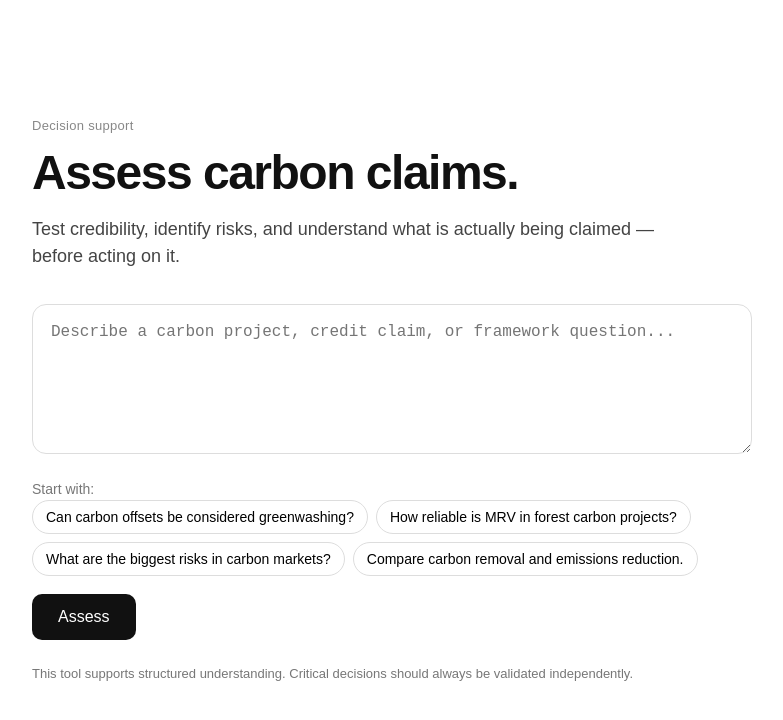
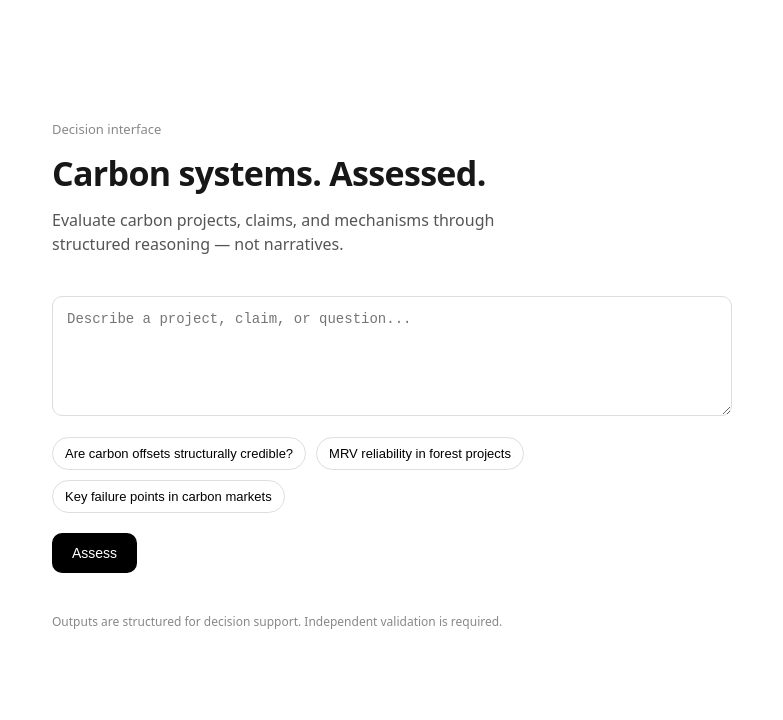
Before and after one commit to User1721a/carbon-project-explainer, a Next.js app: page / in a window 1280 px wide. Shown: the top 720 px of the page, without its empty margins (248-1031 px from the left). Built offline with nearby package versions, Linux system fonts and the light colour scheme.

Commit message:
replace page.js with clean assessment UI

```diff
--- a/app/page.js
+++ b/app/page.js
@@ -1,187 +1,168 @@
 "use client";
-
 import { useState } from "react";
 
 export default function Home() {
-  const [question, setQuestion] = useState("");
-  const [answer, setAnswer] = useState("");
+  const [input, setInput] = useState("");
+  const [response, setResponse] = useState("");
   const [loading, setLoading] = useState(false);
 
   async function handleAssess() {
-    if (!question.trim()) {
-      setAnswer("Please describe a carbon project, claim, or question first.");
-      return;
+    if (!input) return;
+
+    setLoading(true);
+    setResponse("");
+
+    try {
+      const res = await fetch("/api/explain", {
+        method: "POST",
+        body: JSON.stringify({ prompt: input }),
+      });
+
+      const data = await res.json();
+      setResponse(data.answer);
+    } catch (err) {
+      setResponse("System error. Try again.");
     }
 
-    setLoading(true);
-    setAnswer("Loading...");
-
-    const selectedMode =
-      question.toLowerCase().includes("compare") ||
-      question.toLowerCase().includes("difference")
-        ? "compare"
-        : "evaluate";
-
-    const response = await fetch("/api/explain", {
-      method: "POST",
-      headers: {
-        "Content-Type": "application/json",
-      },
-      body: JSON.stringify({ question, mode: selectedMode }),
-    });
-
-    const data = await response.json();
-
-    if (!response.ok) {
-      setAnswer(
-        "The carbon explainer is temporarily unavailable. Please try again shortly."
-      );
-      setLoading(false);
-      return;
-    }
-
-    setAnswer(data.answer);
     setLoading(false);
   }
-
-  const examples = [
-    "Can carbon offsets be considered greenwashing?",
-    "How reliable is MRV in forest carbon projects?",
-    "What are the biggest risks in carbon markets?",
-    "Compare carbon removal and emissions reduction.",
-  ];
 
   return (
     <main
       style={{
-        maxWidth: "760px",
-        margin: "96px auto",
-        fontFamily: "Arial, sans-serif",
-        padding: "20px",
-        lineHeight: "1.5",
+        maxWidth: "720px",
+        margin: "120px auto",
+        padding: "0 20px",
+        fontFamily: "system-ui, -apple-system, sans-serif",
       }}
     >
+      {/* HEADER */}
+      <div style={{ marginBottom: "40px" }}>
         <p
           style={{
+            fontSize: "13px",
             color: "#888",
-          fontSize: "13px",
             marginBottom: "12px",
-          letterSpacing: "0.3px",
           }}
         >
-        Decision support
+          Decision interface
         </p>
 
         <h1
           style={{
-          fontSize: "48px",
-          lineHeight: "1.05",
-          marginBottom: "18px",
+            fontSize: "34px",
             fontWeight: "600",
-          letterSpacing: "-1.5px",
-          color: "#111",
+            letterSpacing: "-0.02em",
+            marginBottom: "12px",
           }}
         >
-        Assess carbon claims.
+          Carbon systems. Assessed.
         </h1>
 
         <p
           style={{
-          fontSize: "18px",
-          color: "#444",
-          marginBottom: "34px",
-          maxWidth: "640px",
+            fontSize: "16px",
+            color: "#555",
+            lineHeight: "1.5",
+            maxWidth: "520px",
           }}
         >
-        Test credibility, identify risks, and understand what is actually being
-        claimed — before acting on it.
+          Evaluate carbon projects, claims, and mechanisms through structured
+          reasoning — not narratives.
         </p>
+      </div>
 
+      {/* INPUT */}
       <textarea
-        value={question}
-        onChange={(e) => setQuestion(e.target.value)}
-        placeholder="Describe a carbon project, credit claim, or framework question..."
+        value={input}
+        onChange={(e) => setInput(e.target.value)}
+        placeholder="Describe a project, claim, or question..."
         style={{
           width: "100%",
-          height: "150px",
-          padding: "18px",
-          fontSize: "16px",
+          height: "120px",
+          padding: "14px",
+          borderRadius: "10px",
           border: "1px solid #ddd",
-          borderRadius: "14px",
-          resize: "vertical",
+          fontSize: "14px",
+          marginBottom: "16px",
           outline: "none",
         }}
       />
 
-      <p style={{ marginTop: "18px", color: "#777", fontSize: "14px" }}>
-        Start with:
-      </p>
-
+      {/* SUGGESTIONS */}
       <div
         style={{
           display: "flex",
-          gap: "8px",
           flexWrap: "wrap",
-          marginBottom: "18px",
+          gap: "10px",
+          marginBottom: "20px",
         }}
       >
-        {examples.map((example) => (
+        {[
+          "Are carbon offsets structurally credible?",
+          "MRV reliability in forest projects",
+          "Key failure points in carbon markets",
+        ].map((item, i) => (
           <button
-            key={example}
-            onClick={() => setQuestion(example)}
+            key={i}
+            onClick={() => setInput(item)}
             style={{
-              padding: "8px 13px",
-              fontSize: "14px",
+              padding: "8px 12px",
+              borderRadius: "20px",
               border: "1px solid #ddd",
-              borderRadius: "999px",
-              backgroundColor: "#fff",
+              background: "#fff",
               cursor: "pointer",
+              fontSize: "13px",
             }}
           >
-            {example}
+            {item}
           </button>
         ))}
       </div>
 
+      {/* BUTTON */}
       <button
         onClick={handleAssess}
-        disabled={loading}
         style={{
-          padding: "14px 26px",
-          fontSize: "16px",
+          background: "#000",
+          color: "#fff",
+          padding: "12px 20px",
+          borderRadius: "10px",
           border: "none",
-          borderRadius: "10px",
-          backgroundColor: "#111",
-          color: "#fff",
-          cursor: loading ? "not-allowed" : "pointer",
-          opacity: loading ? 0.6 : 1,
+          fontSize: "14px",
+          cursor: "pointer",
         }}
       >
-        {loading ? "Assessing..." : "Assess"}
+        {loading ? "Analyzing..." : "Assess"}
       </button>
 
-      {answer && (
-        <section
+      {/* RESPONSE */}
+      {response && (
+        <div
           style={{
-            marginTop: "36px",
-            padding: "26px",
-            border: "1px solid #e5e5e5",
-            borderRadius: "18px",
-            backgroundColor: "#fafafa",
+            marginTop: "40px",
+            padding: "20px",
+            borderRadius: "12px",
+            background: "#f7f7f7",
             whiteSpace: "pre-wrap",
+            lineHeight: "1.6",
+            fontSize: "14px",
           }}
         >
-          {answer.split("\n").map((line, index) => (
-            <p key={index} style={{ marginBottom: "12px" }}>
-              {line}
-            </p>
-          ))}
-        </section>
+          {response}
+        </div>
       )}
 
-      <p style={{ marginTop: "24px", color: "#777", fontSize: "13px" }}>
-        This tool supports structured understanding. Critical decisions should
-        always be validated independently.
+      {/* FOOTNOTE */}
+      <p
+        style={{
+          marginTop: "40px",
+          fontSize: "12px",
+          color: "#888",
+        }}
+      >
+        Outputs are structured for decision support. Independent validation is
+        required.
       </p>
     </main>
   );
```
Lines whose indentation alone changed are shown as unchanged.
